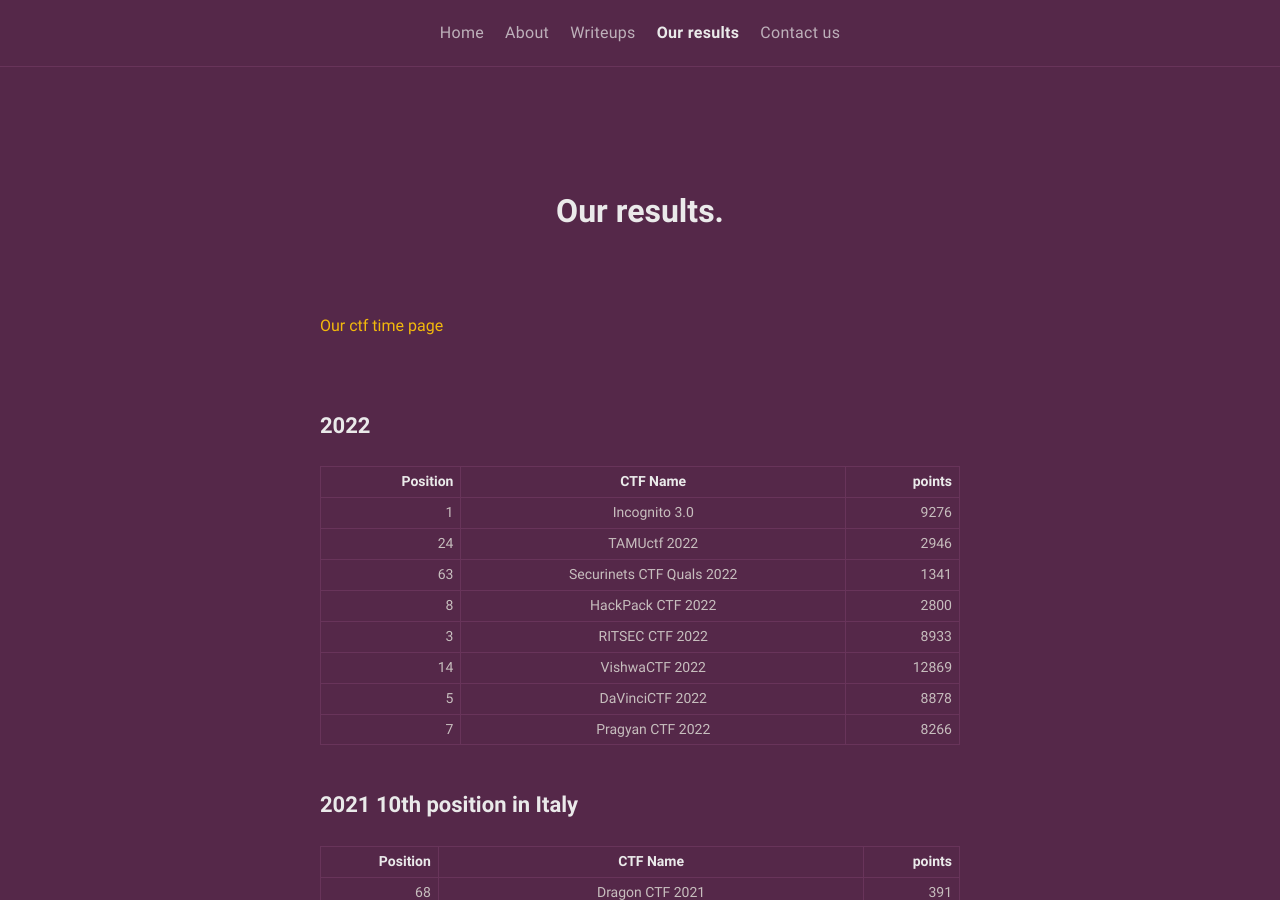
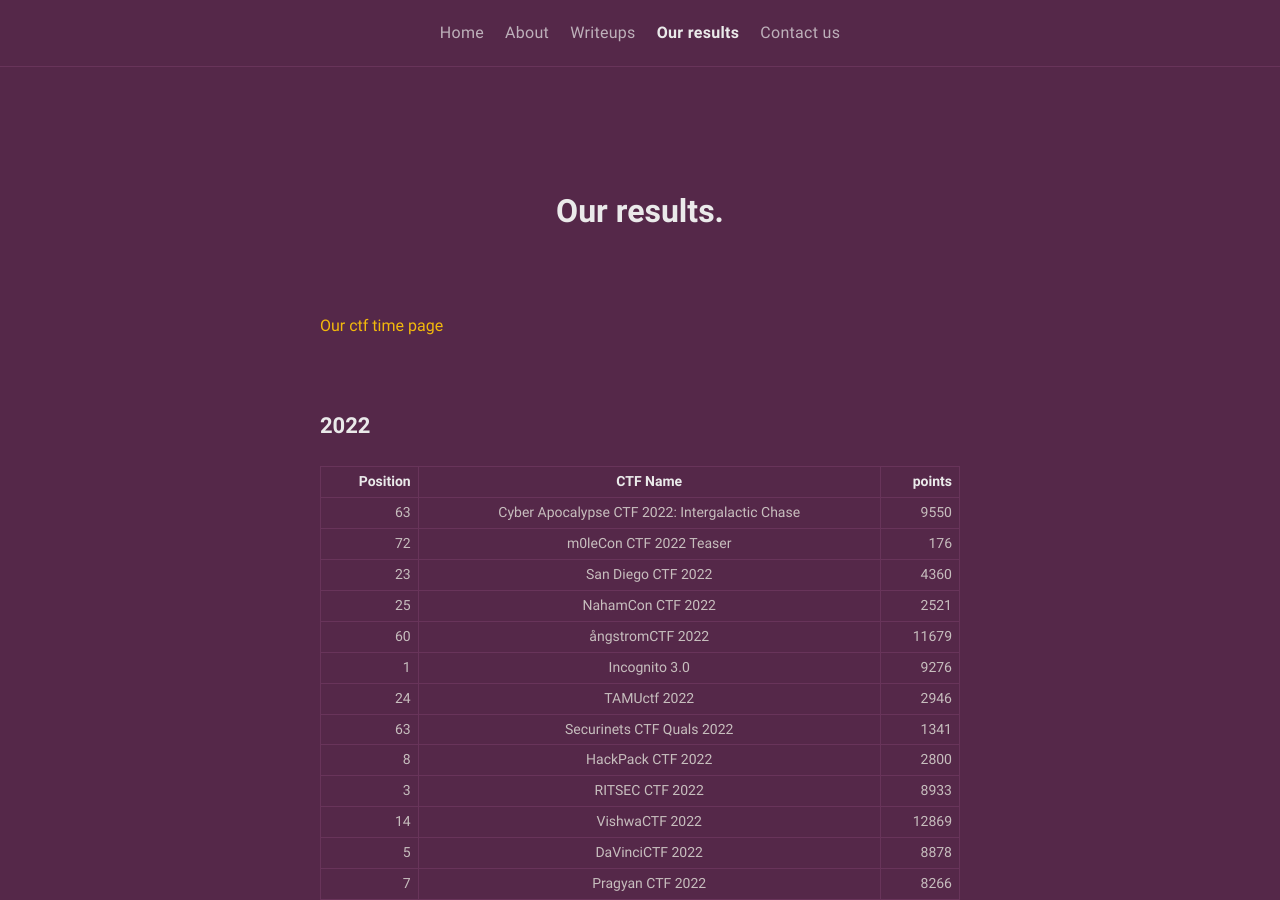
Before and after one commit to HACKappatoi/HACKappatoi.github.io, a Jekyll site: the page built from results.md, in a window 1280 px wide and 900 px high. Built offline with Jekyll 4.4.1, drawn with Linux system fonts in a browser that asks for light colours.

Commit message:
Update results.md

```diff
--- a/results.md
+++ b/results.md
@@ -12,6 +12,11 @@
 
 | Position | CTF Name          | points      |
 |---------:|:-----------------:|------------:|
+|63	|Cyber Apocalypse CTF 2022: Intergalactic Chase|		9550|
+|72	|m0leCon CTF 2022 Teaser|	176|
+|23	|San Diego CTF 2022|	4360|
+|25	|NahamCon CTF 2022|	2521|
+|60	|ångstromCTF 2022|	11679|
 |1	|Incognito 3.0|	9276|
 |24	|TAMUctf 2022|	2946|
 |63	|Securinets CTF Quals 2022|	1341	|
```
